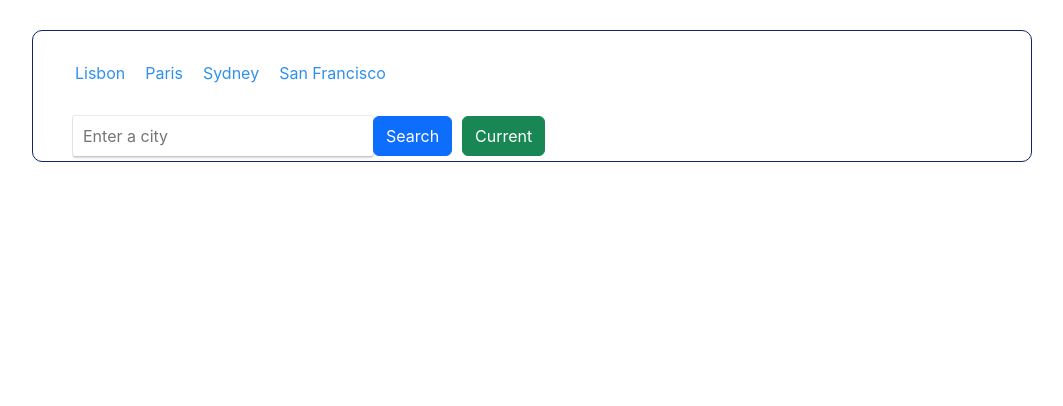
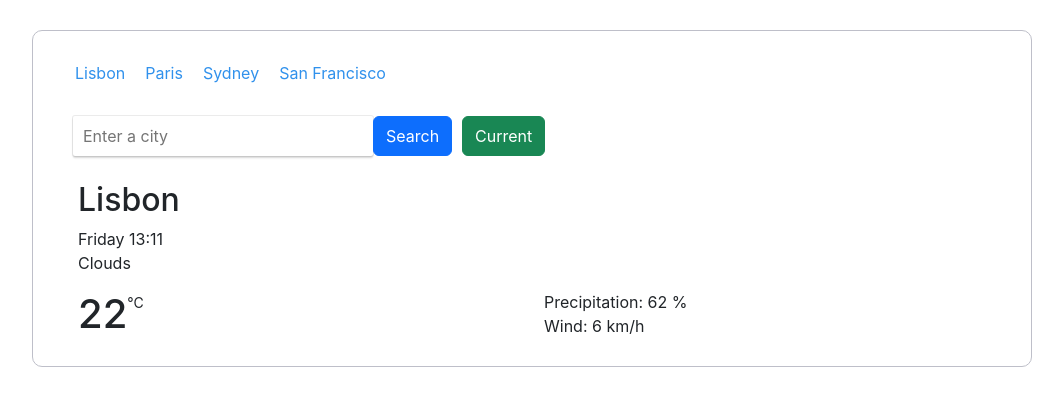
Before and after one commit to MarianaTellezR/demo-weather-react-app, a React (Create React App) app: page / in a window 1280 px wide. Shown: the top 406 px of the page, without its empty margins (108-1171 px from the left). Built offline with nearby package versions, Linux system fonts and the light colour scheme.

Commit message:
Added Weather Stats Section

```diff
--- a/src/App.css
+++ b/src/App.css
@@ -7,6 +7,6 @@
 }
 
 .App .container-weather-app {
-  border: 1px solid rgb(22, 34, 107);
+  border: 1px solid rgb(190, 191, 201);
   border-radius: 10px;
 }
--- a/src/WeatherSearch.css
+++ b/src/WeatherSearch.css
@@ -22,3 +22,27 @@
 .WeatherSearch .get-current-info .current {
   margin: 5px;
 }
+
+.WeatherSearch .weather-stats {
+  margin: 20px 45px;
+  text-align: left;
+}
+
+.WeatherSearch .weather-stats p {
+  margin: 0px;
+}
+
+.WeatherSearch .weather-stats .left-side-weather-stats {
+  display: flex;
+  margin-top: 15px;
+}
+
+.WeatherSearch .weather-stats .right-side-weather-stats {
+  display: flex;
+  flex-direction: column;
+  margin-top: 15px;
+}
+
+.WeatherSearch .weather-stats .right-side-weather-stats p {
+  margin: 0px;
+}
--- a/src/WeatherSearch.js
+++ b/src/WeatherSearch.js
@@ -18,6 +18,23 @@ export default function WeatherSearch() {
         </form>
         <button className="btn btn-success current">Current</button>
       </div>
+      <div className="weather-stats">
+        <h2>Lisbon</h2>
+        <p>Friday 13:11</p>
+        <p>Clouds</p>
+        <div className="row">
+          <div className="col-sm-6 left-side-weather-stats">
+            <h1>22</h1>
+            <p>
+              <small>°C</small>
+            </p>
+          </div>
+          <div className="col-sm-6 right-side-weather-stats">
+            <p>Precipitation: 62 %</p>
+            <p>Wind: 6 km/h</p>
+          </div>
+        </div>
+      </div>
     </div>
   );
 }
```
